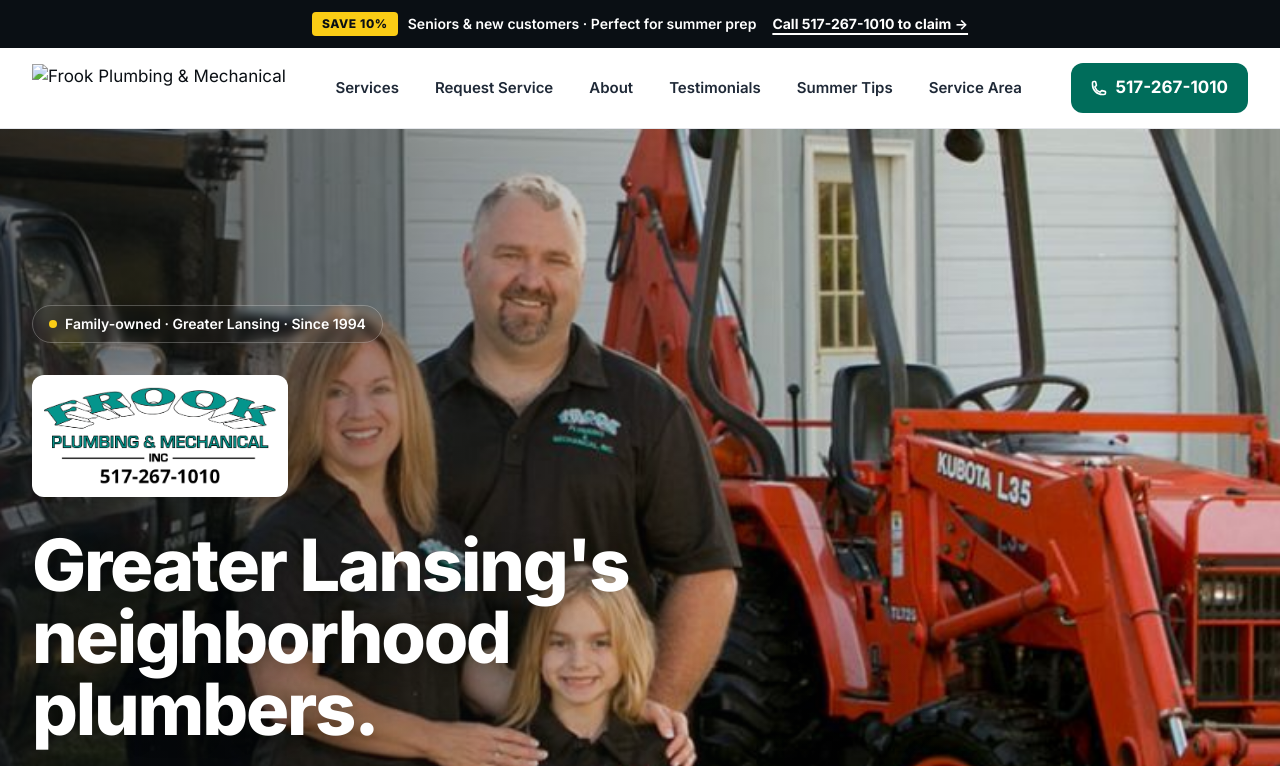
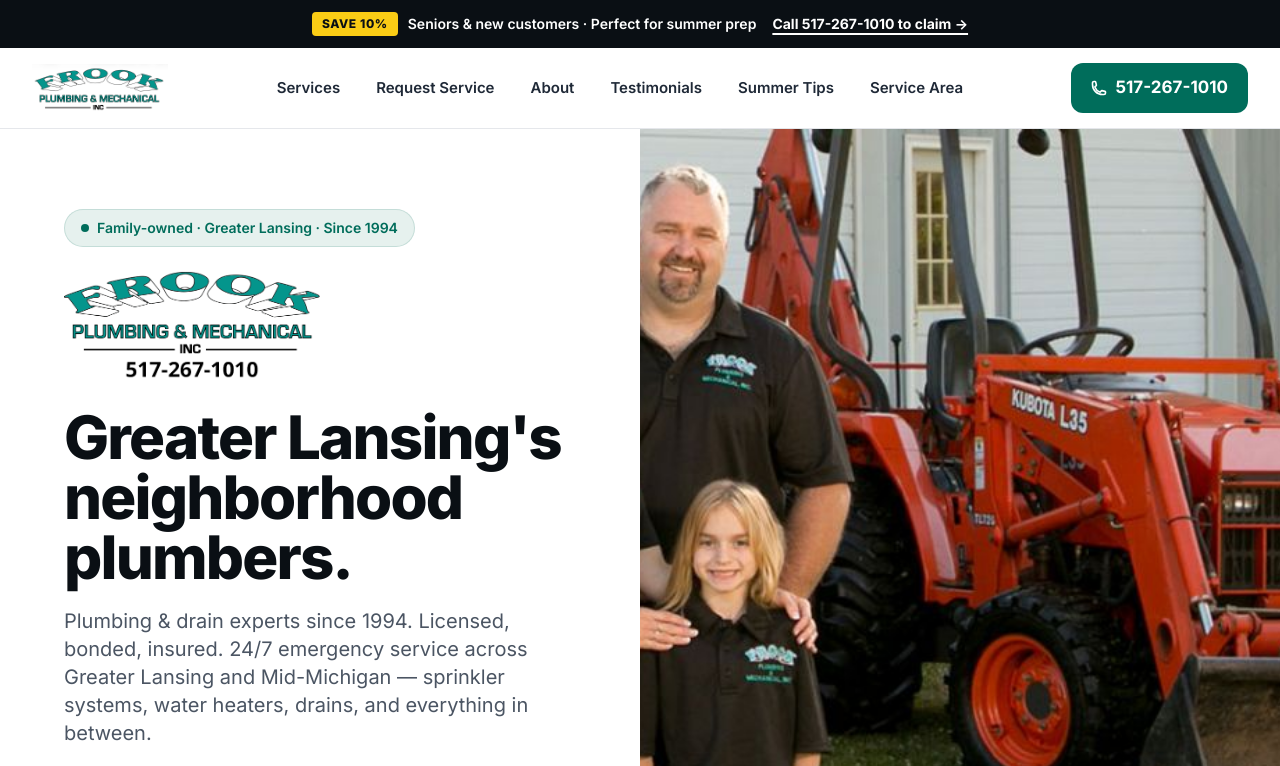
Before and after one commit to ftl-signal/plumber-website, a plain HTML site: page index.html in a window 1280 px wide. Shown: the top 766 px of the page. Drawn offline with nearby package versions, Linux system fonts and the light colour scheme.

Commit message:
Update index.html

```diff
--- a/index.html
+++ b/index.html
@@ -94,51 +94,6 @@
     main { padding-bottom: 96px; }
   }
 
-  /* =========================================================
-     HERO IMAGE POSITIONING
-     Object-position is set differently for mobile vs desktop
-     so the family is always in frame no matter the viewport.
-     Desktop: shift image RIGHT (30% x) so family isn't under
-              the text content on the left.
-     Mobile:  center horizontally (50% x) so family is centered
-              in the top banner portion.
-     Vertical: 30–35% anchors faces high in the frame, preventing
-               top-crop of heads at any aspect ratio.
-     ========================================================= */
-  .hero-family-img {
-    object-fit: cover;
-    object-position: 30% 35%;
-  }
-  @media (max-width: 767px) {
-    .hero-family-img {
-      object-position: 50% 30%;
-    }
-  }
-
-  /* =========================================================
-     HERO LIGHT GRADIENT
-     Desktop: darkens only the left side where text sits.
-              Fades to transparent by 65% width so the family
-              photo stays bright and visible.
-     Mobile:  softer top-to-bottom fade, content sits at bottom.
-     ========================================================= */
-  .hero-overlay {
-    background: linear-gradient(90deg,
-      rgba(10,15,20,0.62) 0%,
-      rgba(10,15,20,0.35) 30%,
-      rgba(10,15,20,0.08) 60%,
-      rgba(10,15,20,0) 80%);
-  }
-  @media (max-width: 767px) {
-    .hero-overlay {
-      background: linear-gradient(180deg,
-        rgba(10,15,20,0.00) 0%,
-        rgba(10,15,20,0.15) 35%,
-        rgba(10,15,20,0.65) 80%,
-        rgba(10,15,20,0.80) 100%);
-    }
-  }
-
   /* Service card hover */
   .svc-card { transition: transform .2s ease, box-shadow .2s ease, border-color .2s ease; }
   .svc-card:hover { transform: translateY(-2px); border-color: #006d5b; }
@@ -180,7 +135,7 @@
   <div class="max-w-7xl mx-auto px-5 md:px-8 h-16 md:h-20 flex items-center justify-between">
 
     <a href="#top" class="flex items-center shrink-0" aria-label="Frook Plumbing home">
-      <img src="logo-no-phone.png" alt="Frook Plumbing &amp; Mechanical" class="h-10 md:h-12 w-auto">
+      <img src="logo%20no%20phone.png" alt="Frook Plumbing &amp; Mechanical" class="h-10 md:h-12 w-auto">
     </a>
 
     <nav class="hidden lg:flex items-center gap-9 text-[15px] font-semibold text-ink-2">
@@ -225,53 +180,58 @@
 <main id="top">
 
 <!-- ============================================================
-     HERO — full-bleed family photo with LIGHT gradient
+     HERO — SPLIT LAYOUT
+     Content column (white) on left desktop / below mobile.
+     Family photo column on right desktop / on top mobile.
+     NO overlay, NO gradient — photo and content never overlap.
      [SWAP HERO IMAGE] + [SWAP HERO LOGO]
-     Red urgent CTA + white secondary
      ============================================================ -->
-<section class="relative overflow-hidden">
-  <img src="Frook-Family-1-1500x600.jpg"
-       alt="The Frook family, owners of Frook Plumbing &amp; Mechanical in Greater Lansing"
-       class="hero-family-img absolute inset-0 w-full h-full"
-       loading="eager">
-  <div class="absolute inset-0 hero-overlay"></div>
+<section class="bg-white">
+  <div class="grid lg:grid-cols-2 lg:min-h-[640px]">
 
-  <div class="relative max-w-7xl mx-auto px-5 md:px-8 pt-16 pb-20 md:py-36 lg:py-44">
-    <div class="max-w-2xl">
+    <!-- Photo column — first in HTML so mobile shows it on top -->
+    <div class="lg:order-2 relative overflow-hidden bg-soft">
+      <img src="Frook-Family-1-1500x600.jpg"
+           alt="The Frook family, owners of Frook Plumbing &amp; Mechanical in Greater Lansing"
+           class="w-full aspect-[5/3] lg:aspect-auto lg:h-full lg:absolute lg:inset-0 object-cover"
+           style="object-position: 50% 35%;"
+           loading="eager">
+    </div>
 
-      <!-- Since 1994 badge -->
-      <div class="inline-flex items-center gap-2 bg-white/12 backdrop-blur-sm border border-white/25 rounded-full px-4 py-2 mb-8">
-        <span class="w-2 h-2 rounded-full bg-accent"></span>
-        <span class="text-white text-sm font-semibold">Family-owned &middot; Greater Lansing &middot; Since 1994</span>
+    <!-- Content column -->
+    <div class="lg:order-1 px-5 md:px-8 lg:px-12 xl:px-16 py-12 md:py-16 lg:py-20 flex flex-col justify-center">
+
+      <!-- Since 1994 badge (teal tint for white bg) -->
+      <div class="inline-flex items-center gap-2 bg-brand-lt border border-brand/15 rounded-full px-4 py-2 mb-6 self-start">
+        <span class="w-2 h-2 rounded-full bg-brand"></span>
+        <span class="text-brand text-sm font-semibold">Family-owned &middot; Greater Lansing &middot; Since 1994</span>
       </div>
 
-      <!-- [SWAP HERO LOGO] — big logo w/ phone baked in -->
+      <!-- [SWAP HERO LOGO] — sits cleanly on white, no wrapper needed -->
       <img src="frook-logo-new-with-phone.png"
            alt="Frook Plumbing &amp; Mechanical — 517-267-1010"
-           class="w-56 md:w-64 bg-white rounded-xl p-3 mb-8 shadow-lg">
+           class="w-48 md:w-56 lg:w-64 mb-7">
 
-      <!-- [SWAP HEADLINE] -->
-      <h1 class="h1 text-white text-[42px] sm:text-6xl md:text-7xl mb-6"
-          style="text-shadow: 0 2px 20px rgba(0,0,0,0.35);">
+      <!-- [SWAP HEADLINE] — dark text on white -->
+      <h1 class="h1 text-ink text-[40px] sm:text-5xl lg:text-[56px] xl:text-6xl mb-5">
         Greater Lansing's<br>neighborhood plumbers.
       </h1>
 
-      <p class="text-white text-lg md:text-xl mb-10 max-w-xl leading-relaxed"
-         style="text-shadow: 0 1px 10px rgba(0,0,0,0.4);">
-        Plumbing &amp; drain experts since 1994. Licensed, bonded, insured. 24/7 emergency service across Greater Lansing and Mid-Michigan — sprinkler systems, water heaters, drains, and everything in between.
+      <p class="text-muted text-lg md:text-xl mb-9 max-w-xl leading-relaxed">
+        Plumbing &amp; drain experts since 1994. Licensed, bonded, insured. 24/7 emergency service across Greater Lansing and Mid-Michigan &mdash; sprinkler systems, water heaters, drains, and everything in between.
       </p>
 
-      <!-- CTAs: RED urgent + white secondary -->
+      <!-- CTAs: RED urgent + outlined secondary -->
       <div class="flex flex-col sm:flex-row gap-3 sm:gap-4">
         <a href="tel:517-267-1010"
-           class="inline-flex items-center justify-center gap-3 bg-emergency hover:bg-emergency-hv text-white font-bold text-lg px-7 py-5 rounded-xl shadow-xl transition ring-1 ring-emergency/60">
+           class="inline-flex items-center justify-center gap-3 bg-emergency hover:bg-emergency-hv text-white font-bold text-lg px-7 py-5 rounded-xl shadow-lg transition">
           <svg class="w-5 h-5" fill="none" viewBox="0 0 24 24" stroke="currentColor" stroke-width="2.6">
             <path stroke-linecap="round" stroke-linejoin="round" d="M2.25 6.75c0 8.284 6.716 15 15 15h2.25a2.25 2.25 0 002.25-2.25v-1.372c0-.516-.351-.966-.852-1.091l-4.423-1.106c-.44-.11-.902.055-1.173.417l-.97 1.293c-.282.376-.769.542-1.21.38a12.035 12.035 0 01-7.143-7.143c-.162-.441.004-.928.38-1.21l1.293-.97c.363-.271.527-.734.417-1.173L6.963 3.102a1.125 1.125 0 00-1.091-.852H4.5A2.25 2.25 0 002.25 4.5v2.25z"/>
           </svg>
           24/7 Emergency &middot; 517-267-1010
         </a>
         <a href="#request"
-           class="inline-flex items-center justify-center gap-2 bg-white hover:bg-white/95 text-ink font-bold text-lg px-7 py-5 rounded-xl transition shadow-lg">
+           class="inline-flex items-center justify-center gap-2 bg-white border-2 border-ink hover:bg-ink hover:text-white text-ink font-bold text-lg px-7 py-5 rounded-xl transition">
           Request Service
         </a>
       </div>
@@ -739,7 +699,7 @@
 
       <div class="md:col-span-5">
         <div class="bg-white rounded-xl p-3 inline-block mb-5">
-          <img src="logo-no-phone.png" alt="Frook Plumbing &amp; Mechanical" class="h-12 w-auto">
+          <img src="logo%20no%20phone.png" alt="Frook Plumbing &amp; Mechanical" class="h-12 w-auto">
         </div>
         <p class="text-white/70 max-w-sm leading-relaxed">
           Family-run plumbing &amp; mechanical contractors serving Greater Lansing and Mid-Michigan since 1994. Licensed, bonded, insured.
```
